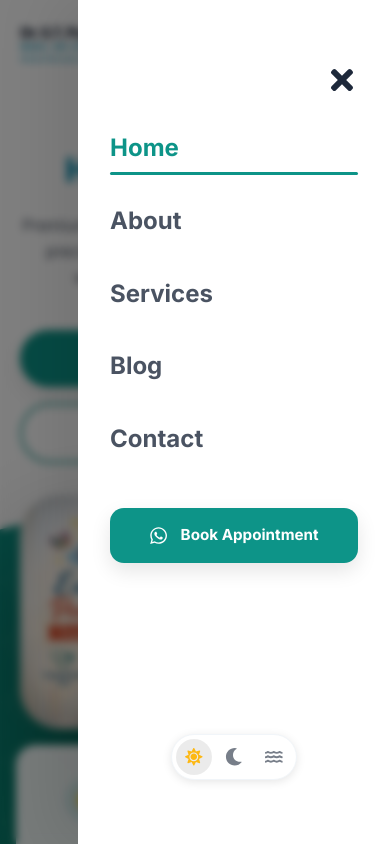
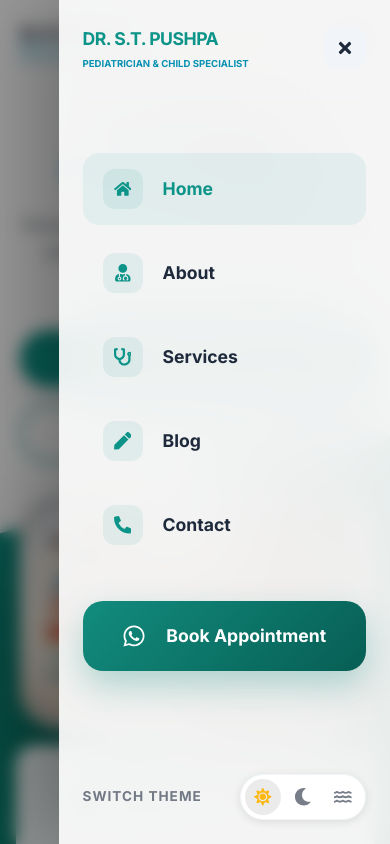
Before and after one commit to bselvakumaar/drstpushpa, a React (Vite) app: page / in a window 390 px wide. Both pictures are taken after a click on the button 351 px from the left and 44 px from the top of the page. Shown: the top 844 px of the page. Built offline with nearby package versions, Linux system fonts and the light colour scheme.

Commit message:
style: refined mobile menu with full branding, icons, and enhanced glassmorphism

```diff
--- a/src/components/CTASection.jsx
+++ b/src/components/CTASection.jsx
@@ -1,5 +1,6 @@
 import React from 'react';
 import styled from 'styled-components';
+import { FaPhone } from 'react-icons/fa';
 
 const CTASectionContainer = styled.div`
   background: ${props => props.theme.colors.headerGradient};
@@ -102,7 +103,7 @@ const CTASection = () => {
           href="/contact"
           secondary
         >
-          📞 Contact Information
+          <FaPhone /> Contact Information
         </CTAButton>
       </CTAButtons>
     </CTASectionContainer>
--- a/src/components/Footer.jsx
+++ b/src/components/Footer.jsx
@@ -103,7 +103,7 @@ const Footer = () => {
         </FooterSection>
       </FooterContent>
       <FooterBottom>
-        <p>&copy; 2025 Dr. S.T. Pushpa | Kidz Clinic. All rights reserved.</p>
+        <p>&copy; {new Date().getFullYear()} Dr. S.T. Pushpa | Kidz Clinic. All rights reserved.</p>
       </FooterBottom>
     </FooterContainer>
   );
--- a/src/components/Navigation.jsx
+++ b/src/components/Navigation.jsx
@@ -3,7 +3,7 @@ import { Link, useLocation } from 'react-router-dom';
 import styled from 'styled-components';
 import { useTheme } from '../context/ThemeContext';
 import ThemeSwitcher from './ThemeSwitcher';
-import { FaBars, FaTimes, FaWhatsapp } from 'react-icons/fa';
+import { FaBars, FaTimes, FaWhatsapp, FaHome, FaUserMd, FaStethoscope, FaPen, FaPhoneAlt } from 'react-icons/fa';
 
 const NavContainer = styled.nav`
   background: ${props => props.$scrolled ? props.theme.colors.navBackground : (props.theme.mode === 'light' ? 'rgba(255, 255, 255, 0.4)' : 'rgba(15, 23, 42, 0.4)')};
@@ -195,18 +195,115 @@ const MobileMenuButton = styled.button`
 const MobileMenu = styled.div`
   position: fixed;
   top: 0;
-  right: ${props => props.$isOpen ? '0' : '-100%'};
-  width: min(80%, 360px);
+  right: ${props => props.$isOpen ? '0' : '-110%'};
+  width: min(85%, 400px);
   height: 100vh;
-  background: ${props => props.theme.colors.background};
-  padding: 4rem 2rem;
+  background: ${props => props.theme.mode === 'light'
+    ? 'rgba(255, 255, 255, 0.9)'
+    : 'rgba(15, 23, 42, 0.9)'};
+  backdrop-filter: blur(40px);
+  -webkit-backdrop-filter: blur(40px);
+  padding: 1.5rem 1.5rem;
   display: flex;
   flex-direction: column;
-  gap: 2rem;
-  transition: right 0.4s cubic-bezier(0.4, 0, 0.2, 1);
+  transition: all 0.5s cubic-bezier(0.4, 0, 0.2, 1);
   z-index: 1001;
-  box-shadow: -20px 0 60px rgba(0,0,0,0.1);
+  box-shadow: ${props => props.$isOpen ? '-20px 0 80px rgba(0,0,0,0.3)' : 'none'};
   overflow-y: auto;
+
+  .menu-header {
+    display: flex;
+    justify-content: space-between;
+    align-items: center;
+    margin-bottom: 3.5rem;
+    padding-bottom: 1.5rem;
+    border-bottom: 1px solid ${props => props.theme.colors.border};
+
+    .mobile-branding {
+      display: flex;
+      flex-direction: column;
+      gap: 2px;
+
+      .dr-name {
+        font-weight: 800;
+        font-size: 1.1rem;
+        color: ${props => props.theme.colors.primary};
+        letter-spacing: -0.5px;
+      }
+      .dr-tag {
+        font-size: 0.6rem;
+        font-weight: 700;
+        color: ${props => props.theme.colors.secondary};
+        text-transform: uppercase;
+      }
+    }
+  }
+
+  .nav-group {
+    display: flex;
+    flex-direction: column;
+    gap: 0.75rem;
+  }
+
+  .nav-item {
+    opacity: ${props => props.$isOpen ? '1' : '0'};
+    transform: ${props => props.$isOpen ? 'translateX(0)' : 'translateX(30px)'};
+    transition: all 0.5s cubic-bezier(0.4, 0, 0.2, 1);
+    ${props => [...Array(12)].map((_, i) => `
+      &:nth-child(${i + 1}) { transition-delay: ${0.1 + i * 0.05}s; }
+    `)}
+
+    a {
+      display: flex;
+      align-items: center;
+      gap: 1.25rem;
+      padding: 1rem 1.25rem;
+      border-radius: 16px;
+      text-decoration: none;
+      color: ${props => props.theme.colors.text};
+      font-weight: 700;
+      font-size: 1.1rem;
+      transition: all 0.3s ease;
+      background: transparent;
+
+      &.active {
+        background: ${props => props.theme.colors.primary}12;
+        color: ${props => props.theme.colors.primary};
+      }
+
+      .icon-circle {
+        width: 40px;
+        height: 40px;
+        border-radius: 12px;
+        background: ${props => props.theme.colors.primary}15;
+        display: flex;
+        align-items: center;
+        justify-content: center;
+        font-size: 1.1rem;
+        color: ${props => props.theme.colors.primary};
+      }
+    }
+  }
+`;
+
+const CloseButton = styled.button`
+  background: ${props => props.theme.mode === 'light' ? '#f1f5f9' : '#1e293b'};
+  border: none;
+  width: 42px;
+  height: 42px;
+  border-radius: 12px;
+  display: flex;
+  align-items: center;
+  justify-content: center;
+  color: ${props => props.theme.colors.text};
+  cursor: pointer;
+  transition: all 0.3s;
+
+  &:hover {
+    background: ${props => props.theme.colors.primary};
+    color: white;
+    transform: rotate(90deg);
+  }
 `;
 
 const Overlay = styled.div`
@@ -215,9 +312,11 @@ const Overlay = styled.div`
   left: 0;
   width: 100%;
   height: 100vh;
-  background: rgba(0,0,0,0.5);
-  backdrop-filter: blur(4px);
-  display: ${props => props.$isOpen ? 'block' : 'none'};
+  background: rgba(0,0,0,0.4);
+  backdrop-filter: blur(8px);
+  opacity: ${props => props.$isOpen ? '1' : '0'};
+  visibility: ${props => props.$isOpen ? 'visible' : 'hidden'};
+  transition: all 0.4s ease;
   z-index: 1000;
 `;
 
@@ -235,11 +334,11 @@ const Navigation = () => {
   }, []);
 
   const navItems = [
-    { path: '/', label: 'Home' },
-    { path: '/about', label: 'About' },
-    { path: '/services', label: 'Services' },
-    { path: '/blog', label: 'Blog' },
-    { path: '/contact', label: 'Contact' }
+    { path: '/', label: 'Home', icon: <FaHome /> },
+    { path: '/about', label: 'About', icon: <FaUserMd /> },
+    { path: '/services', label: 'Services', icon: <FaStethoscope /> },
+    { path: '/blog', label: 'Blog', icon: <FaPen /> },
+    { path: '/contact', label: 'Contact', icon: <FaPhoneAlt /> }
   ];
 
   return (
@@ -285,31 +384,54 @@ const Navigation = () => {
 
       <Overlay $isOpen={isMobileMenuOpen} onClick={() => setIsMobileMenuOpen(false)} />
       <MobileMenu $isOpen={isMobileMenuOpen}>
-        <div style={{ display: 'flex', justifyContent: 'flex-end' }}>
-          <FaTimes size={32} onClick={() => setIsMobileMenuOpen(false)} />
+        <div className="menu-header">
+          <div className="mobile-branding">
+            <span className="dr-name">DR. S.T. PUSHPA</span>
+            <span className="dr-tag">Pediatrician &amp; Child Specialist</span>
           </div>
+          <CloseButton onClick={() => setIsMobileMenuOpen(false)}>
+            <FaTimes size={18} />
+          </CloseButton>
+        </div>
+
+        <div className="nav-group">
           {navItems.map((item) => (
-          <NavLink
-            key={item.path}
+            <div key={item.path} className="nav-item">
+              <Link
                 to={item.path}
-            $scrolled={true}
-            style={{ fontSize: '1.5rem' }}
                 className={location.pathname === item.path ? 'active' : ''}
                 onClick={() => setIsMobileMenuOpen(false)}
               >
-            {item.label}
-          </NavLink>
+                <div className="icon-circle">{item.icon}</div>
+                <span>{item.label}</span>
+              </Link>
+            </div>
           ))}
+        </div>
+
+        <div className="nav-item" style={{ marginTop: '2.5rem' }}>
           <AppointmentCTA
             href="https://wa.me/919566293322"
             target="_blank"
             $scrolled={true}
-          style={{ justifyContent: 'center', marginTop: '1rem' }}
+            style={{
+              justifyContent: 'center',
+              padding: '1.25rem',
+              borderRadius: '20px',
+              background: 'linear-gradient(135deg, #128C7E 0%, #075E54 100%)',
+              color: 'white',
+              boxShadow: '0 15px 35px rgba(18, 140, 126, 0.3)'
+            }}
           >
-          <FaWhatsapp /> Book Appointment
+            <FaWhatsapp size={24} /> Book Appointment
           </AppointmentCTA>
-        <div style={{ marginTop: 'auto', display: 'flex', justifyContent: 'center' }}>
+        </div>
+
+        <div className="nav-item" style={{ marginTop: 'auto', borderTop: `1px solid ${props => props.theme.colors.border}`, paddingTop: '2rem' }}>
+          <div style={{ display: 'flex', justifyContent: 'space-between', alignItems: 'center' }}>
+            <span style={{ fontSize: '0.85rem', fontWeight: 800, opacity: 0.6, textTransform: 'uppercase', letterSpacing: '1px' }}>Switch Theme</span>
             <ThemeSwitcher />
+          </div>
         </div>
       </MobileMenu>
     </>
--- a/src/pages/Contact.jsx
+++ b/src/pages/Contact.jsx
@@ -1,7 +1,7 @@
 import React, { useState, useRef } from 'react';
 import styled from 'styled-components';
 import CTASection from '../components/CTASection';
-import { FaPhone, FaWhatsapp, FaEnvelope, FaMapMarkerAlt } from 'react-icons/fa';
+import { FaPhone, FaWhatsapp, FaEnvelope, FaMapMarkerAlt, FaClock, FaCheckCircle } from 'react-icons/fa';
 
 const ContactContainer = styled.div`
   overflow-x: hidden;
@@ -213,10 +213,11 @@ const ContactCard = styled.div`
   }
 
   .address-text {
-    font-size: 0.98rem;
+    font-size: 0.95rem;
     color: ${props => props.theme.colors.text};
-    line-height: 1.7;
+    line-height: 1.6;
     opacity: 0.85;
+    margin-bottom: 0.5rem;
   }
 
   .maps-link {
@@ -253,7 +254,15 @@ const ContactCard = styled.div`
 
     &:hover {
       border-color: ${props => props.theme.colors.primary};
-      transform: translateX(4px);
+      transform: translateX(6px);
+      background: ${props => props.theme.colors.cardBackground};
+    }
+
+    @media (max-width: 480px) {
+      padding: 0.85rem 1rem;
+      gap: 0.8rem;
+
+      &:hover { transform: none; }
     }
 
     .chip-icon {
@@ -270,22 +279,28 @@ const ContactCard = styled.div`
     }
 
     .chip-number {
-      font-size: 1rem;
+      font-size: 1.05rem;
       font-weight: 700;
       color: ${props => props.theme.colors.text};
+      letter-spacing: 0.2px;
+      white-space: nowrap;
+
+      @media (max-width: 375px) {
+        font-size: 0.95rem;
+      }
     }
 
     .chip-type {
       margin-left: auto;
-      font-size: 0.72rem;
-      font-weight: 700;
+      font-size: 0.65rem;
+      font-weight: 800;
       text-transform: uppercase;
-      letter-spacing: 0.5px;
+      letter-spacing: 0.8px;
       color: ${props => props.theme.colors.primary};
-      opacity: 0.8;
-      background: ${props => props.theme.colors.primary}15;
-      padding: 0.2rem 0.5rem;
-      border-radius: 6px;
+      opacity: 0.9;
+      background: ${props => props.theme.colors.primary}12;
+      padding: 0.25rem 0.6rem;
+      border-radius: 8px;
     }
   }
 
@@ -466,7 +481,7 @@ const Contact = () => {
 
             {/* Address */}
             <div className="contact-section">
-              <div className="section-label"><span className="label-icon">📍</span> Clinic Address</div>
+              <div className="section-label"><span className="label-icon"><FaMapMarkerAlt /></span> Clinic Address</div>
               <p className="address-text">
                 Kidz Clinic — ASR Complex, No.41 &amp; 42, 89/5,<br />
                 Prakruthi Township, 1st Block,<br />
@@ -517,7 +532,7 @@ const Contact = () => {
           <ContactCard>
             <h3>Clinical Hours</h3>
             <div className="item">
-              <div className="icon">🕒</div>
+              <div className="icon"><FaClock /></div>
               <div className="details">
                 <h4>Monday - Saturday</h4>
                 <p>11:00 AM - 1:00 PM</p>
@@ -548,8 +563,8 @@ const Contact = () => {
               boxShadow: '0 10px 30px rgba(37, 211, 102, 0.35)'
             }}>
               {submitted
-                ? '✓ Opening WhatsApp...'
-                : <><span style={{ fontSize: '1.4rem' }}>💬</span> Submit via WhatsApp</>}
+                ? <><FaCheckCircle /> Opening WhatsApp...</>
+                : <><FaWhatsapp style={{ fontSize: '1.4rem' }} /> Submit via WhatsApp</>}
             </button>
           </StyledForm>
         </FormCard>
--- a/src/pages/Home.jsx
+++ b/src/pages/Home.jsx
@@ -4,6 +4,7 @@ import SwipeableSection from '../components/SwipeableSection';
 import AgeGroupsSection from '../components/AgeGroupsSection';
 import CTASection from '../components/CTASection';
 import { useTheme } from '../context/ThemeContext';
+import { FaStar, FaUsers, FaHeartbeat } from 'react-icons/fa';
 
 const HomeContainer = styled.div`
   overflow-x: hidden;
@@ -200,12 +201,15 @@ const FloatingStats = styled.div`
     border-radius: 20px;
   }
 
-  @media (max-width: 480px) {
-    flex-direction: column;
+   @media (max-width: 480px) {
+    display: flex;
+    flex-wrap: wrap;
+    justify-content: center;
     width: calc(100% - 2rem);
     margin: 1rem 1rem 2rem;
-    padding: 1.5rem 1rem;
-    gap: 1.25rem;
+    padding: 1.5rem 0.5rem;
+    gap: 1.5rem 0.5rem;
+    border-radius: 20px;
   }
 `;
 
@@ -217,7 +221,12 @@ const StatItem = styled.div`
   gap: 0.75rem;
   padding: 0 1rem;
   flex: 1;
-  min-width: 150px;
+  min-width: 120px;
+
+  @media (max-width: 480px) {
+    min-width: 140px;
+    padding: 0 0.5rem;
+  }
 
   .icon-wrap {
     background: linear-gradient(135deg, ${props => props.theme.colors.primary}22, ${props => props.theme.colors.secondary}22);
@@ -238,12 +247,16 @@ const StatItem = styled.div`
   }
 
   .number {
-    font-size: clamp(2rem, 5vw, 3.5rem);
+    font-size: clamp(1.8rem, 5vw, 3rem);
     font-weight: 800;
     line-height: 1;
     background: linear-gradient(to right, ${props => props.theme.colors.primary}, ${props => props.theme.colors.secondary});
     -webkit-background-clip: text;
     -webkit-text-fill-color: transparent;
+
+    @media (max-width: 480px) {
+      font-size: 1.8rem;
+    }
   }
 
   .label {
@@ -421,17 +434,17 @@ const Home = () => {
         </HeroContent>
         <FloatingStats>
           <StatItem>
-            <div className="icon-wrap">🌟</div>
+            <div className="icon-wrap"><FaStar /></div>
             <div className="number">20+</div>
             <div className="label">Years of Care</div>
           </StatItem>
           <StatItem>
-            <div className="icon-wrap">👩‍👧‍👦</div>
+            <div className="icon-wrap"><FaUsers /></div>
             <div className="number">10K+</div>
             <div className="label">Happy Parents</div>
           </StatItem>
           <StatItem>
-            <div className="icon-wrap">⚕️</div>
+            <div className="icon-wrap"><FaHeartbeat /></div>
             <div className="number">24/7</div>
             <div className="label">Expert Support</div>
           </StatItem>
--- a/src/site/index.html
+++ b/src/site/index.html
@@ -873,7 +873,7 @@
       </div>
     </div>
     <div class="footer-bottom">
-      <p>&copy; 2025 Dr.S.T.Pushpa | Kidz Clinic. All rights reserved.</p>
+      <p>&copy; 2026 Dr.S.T.Pushpa | Kidz Clinic. All rights reserved.</p>
     </div>
   </footer>
 
--- a/src/site/pages/about.html
+++ b/src/site/pages/about.html
@@ -660,7 +660,7 @@
             </div>
         </div>
         <div class="footer-bottom">
-            <p>&copy; 2025 Dr.S.T.Pushpa | Kidz Clinic. All rights reserved.</p>
+            <p>&copy; 2026 Dr.S.T.Pushpa | Kidz Clinic. All rights reserved.</p>
         </div>
     </footer>
 </body>
--- a/src/site/pages/blog.html
+++ b/src/site/pages/blog.html
@@ -489,7 +489,7 @@
             </div>
         </div>
         <div class="footer-bottom">
-            <p>&copy; 2025 Dr.S.T.Pushpa | Kidz Clinic. All rights reserved.</p>
+            <p>&copy; 2026 Dr.S.T.Pushpa | Kidz Clinic. All rights reserved.</p>
         </div>
     </footer>
 </body>
--- a/src/site/pages/contact.html
+++ b/src/site/pages/contact.html
@@ -527,7 +527,7 @@
             </div>
         </div>
         <div class="footer-bottom">
-            <p>&copy; 2025 Dr.S.T.Pushpa | Kidz Clinic. All rights reserved.</p>
+            <p>&copy; 2026 Dr.S.T.Pushpa | Kidz Clinic. All rights reserved.</p>
         </div>
     </footer>
 </body>
--- a/src/site/pages/services.html
+++ b/src/site/pages/services.html
@@ -595,7 +595,7 @@
             </div>
         </div>
         <div class="footer-bottom">
-            <p>&copy; 2025 Dr.S.T.Pushpa | Kidz Clinic. All rights reserved.</p>
+            <p>&copy; 2026 Dr.S.T.Pushpa | Kidz Clinic. All rights reserved.</p>
         </div>
     </footer>
 </body>
```
Lines whose indentation alone changed are shown as unchanged.
